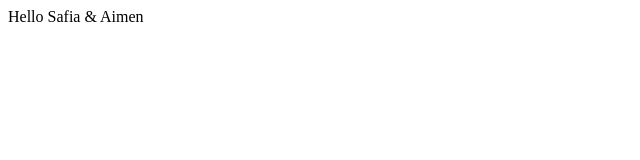
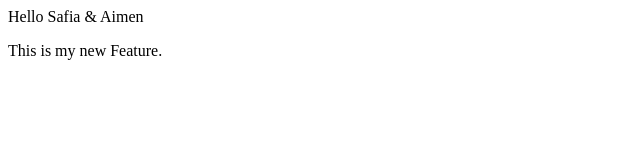
Before and after one commit to UsmanKhan-web/Local-Repo, a plain HTML site: page index.html in a window 1280 px wide. Shown: the whole page, without its empty margins (0-640 px from the left). Drawn offline with Linux system fonts and the light colour scheme.

Commit message:
Add new Feature

```diff
--- a/index.html
+++ b/index.html
@@ -1,3 +1,6 @@
 <p>
     Hello Safia & Aimen
 </p>
+<p>
+   This is my new Feature.
+</p>
```
